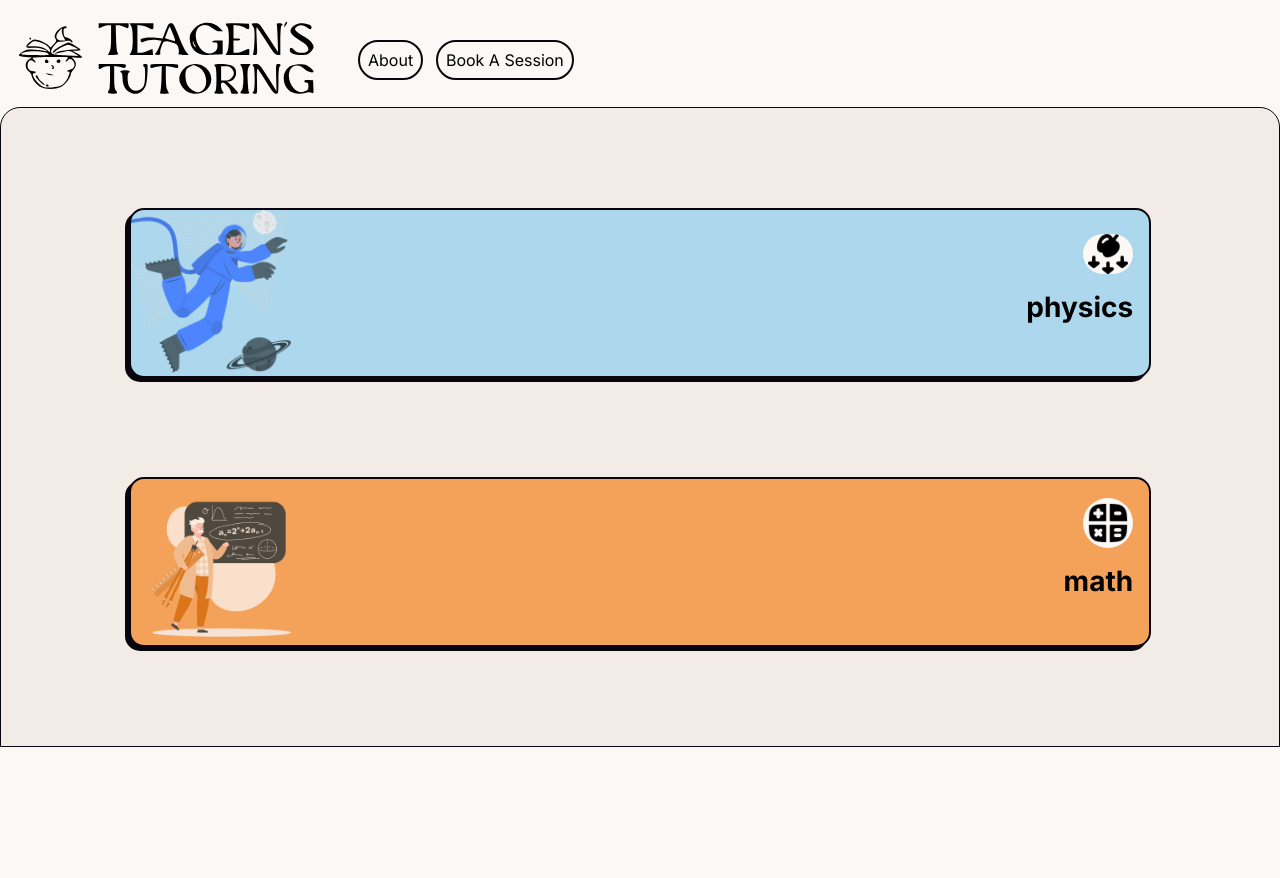
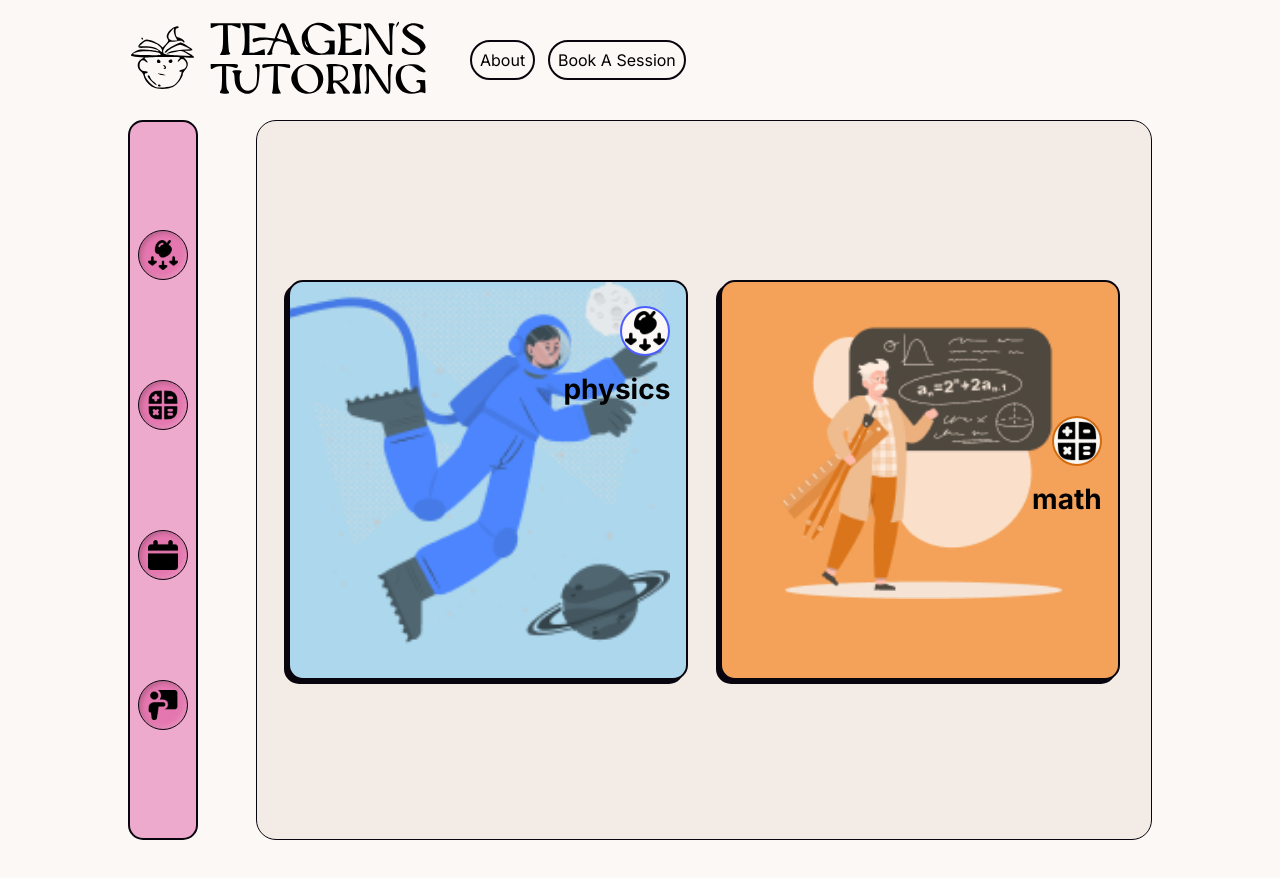
Before and after one commit to teagenkew/teagens-tutoring, a React (Vite) app: page / in a window 1280 px wide. Shown: the top 878 px of the page. Before the commit the page ends 800 px from the top, so only its background shows below. Built offline with nearby package versions, Linux system fonts and the light colour scheme; no server answers.

Commit message:
adds navbar to homepage

```diff
--- a/src/components/Header/Header.scss
+++ b/src/components/Header/Header.scss
@@ -12,6 +12,7 @@
     align-items: center;
     justify-content: flex-start;
     height: 15vh;
+    padding: 0 8rem;
   }
   &--blue {
     background-color: $Sky;
--- a/src/components/NavBar/NavBar.scss
+++ b/src/components/NavBar/NavBar.scss
@@ -19,6 +19,13 @@
   }
   &--green {
     background-color: $Forest;
+  }
+  &--pink {
+    background-color: $Bubblegum;
+  }
+  @include desktop {
+    flex-direction: column;
+    width: auto;
   }
 }
 
@@ -51,6 +58,9 @@
   &--green {
     background-color: rgba($Sage, 0.9);
   }
+  &--pink {
+    background-color: $Barbie;
+  }
   &--physics {
     background-image: url("../../assets/physics-icon.svg");
   }
--- a/src/pages/HomePage/HomePage.jsx
+++ b/src/pages/HomePage/HomePage.jsx
@@ -1,5 +1,6 @@
 import { useNavigate } from "react-router-dom";
 import Header from "../../components/Header/Header";
+import NavBar from "../../components/NavBar/NavBar";
 import "./HomePage.scss";
 
 function HomePage() {
@@ -13,8 +14,15 @@ function HomePage() {
   return (
     <>
       <Header />
+      <div className="homepage">
+        <div className="homepage__nav-container">
+          <NavBar color={"pink"} />
+        </div>
         <div className="main-container">
-        <div className="physics" onClick={() => handleClick("/physics/topics")}>
+          <div
+            className="physics"
+            onClick={() => handleClick("/physics/topics")}
+          >
             <h3 className="card__title">physics</h3>
             <div className="card__physics-icon"></div>
           </div>
@@ -23,6 +31,10 @@ function HomePage() {
             <div className="card__math-icon"></div>
           </div>
         </div>
+        {/* <div className="homepage__about-container">
+          <About />
+        </div> */}
+      </div>
     </>
   );
 }
--- a/src/pages/HomePage/HomePage.scss
+++ b/src/pages/HomePage/HomePage.scss
@@ -4,9 +4,31 @@
 body {
   background-color: $Stone;
 }
+
+.homepage {
+  @include desktop {
+    display: flex;
+    padding: 0 8rem 3rem 8rem;
+    justify-content: space-between;
+  }
+}
 .main-container {
   @include background-card-style($Stone2);
   justify-content: space-evenly;
+  @include desktop {
+    flex-direction: row;
+    margin-top: 0;
+    height: auto;
+    border-radius: 20px;
+  }
+}
+
+.homepage__nav-container {
+  display: none; // Hide the nav container by default
+
+  @include desktop {
+    display: flex;
+  }
 }
 
 .physics {
@@ -22,6 +44,11 @@ body {
   background-position-x: -20px;
   background-size: 180px;
   background-repeat: no-repeat;
+  @include desktop {
+    height: 25rem;
+    width: 25rem;
+    background-size: 400px;
+  }
 }
 
 .math {
@@ -37,6 +64,11 @@ body {
   background-position-x: -20px;
   background-size: 200px;
   background-repeat: no-repeat;
+  @include desktop {
+    height: 25rem;
+    width: 25rem;
+    background-size: 400px;
+  }
 }
 
 .card {
@@ -52,9 +84,11 @@ body {
   }
   &__physics-icon {
     background-image: url("../../assets/physics-icon.svg");
+    border: 2px solid $ElectricBlue
   }
   &__math-icon {
     background-image: url("../../assets/math-icon.svg");
+    border: 2px solid $Sunset;
   }
   &__title {
     font-size: 1.75rem;
--- a/src/styles/_mixins.scss
+++ b/src/styles/_mixins.scss
@@ -22,8 +22,10 @@
   align-items: center;
   z-index: 1;
   margin-top: -1.875rem;
-  @include desktop{
-    margin-top:-0.8rem;
+  @include desktop {
+    margin-top: -0.8rem;
+    min-height: 90vh;
+    width:70vw;
   }
 }
 @mixin heading-one {
@@ -36,7 +38,7 @@
   font-size: 24px;
   font-style: italic;
   font-weight: 500;
-  margin:0.5rem 0;
+  margin: 0.5rem 0;
 }
 @mixin heading-three {
   font-size: 22px;
@@ -45,8 +47,8 @@
   padding: 0;
 }
 
-@mixin flex-center-column{
-  display:flex;
+@mixin flex-center-column {
+  display: flex;
   flex-direction: column;
   align-items: center;
 }
```
Also changed, not shown: src/pages/SubjectMenu/SubjectMenu.jsx (deleted), src/pages/SubjectMenu/SubjectMenu.scss (deleted). Lines whose indentation alone changed are shown as unchanged.
